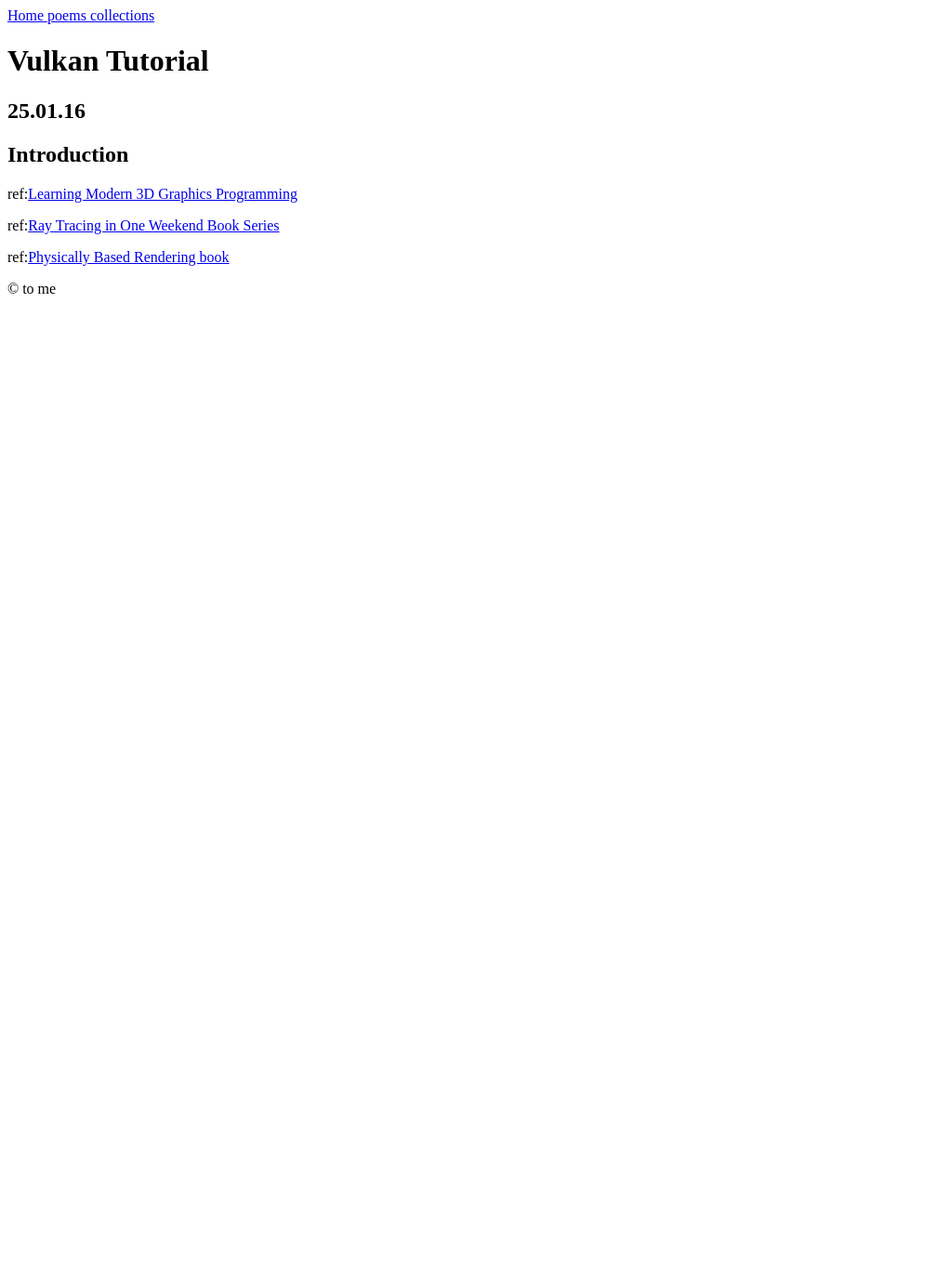
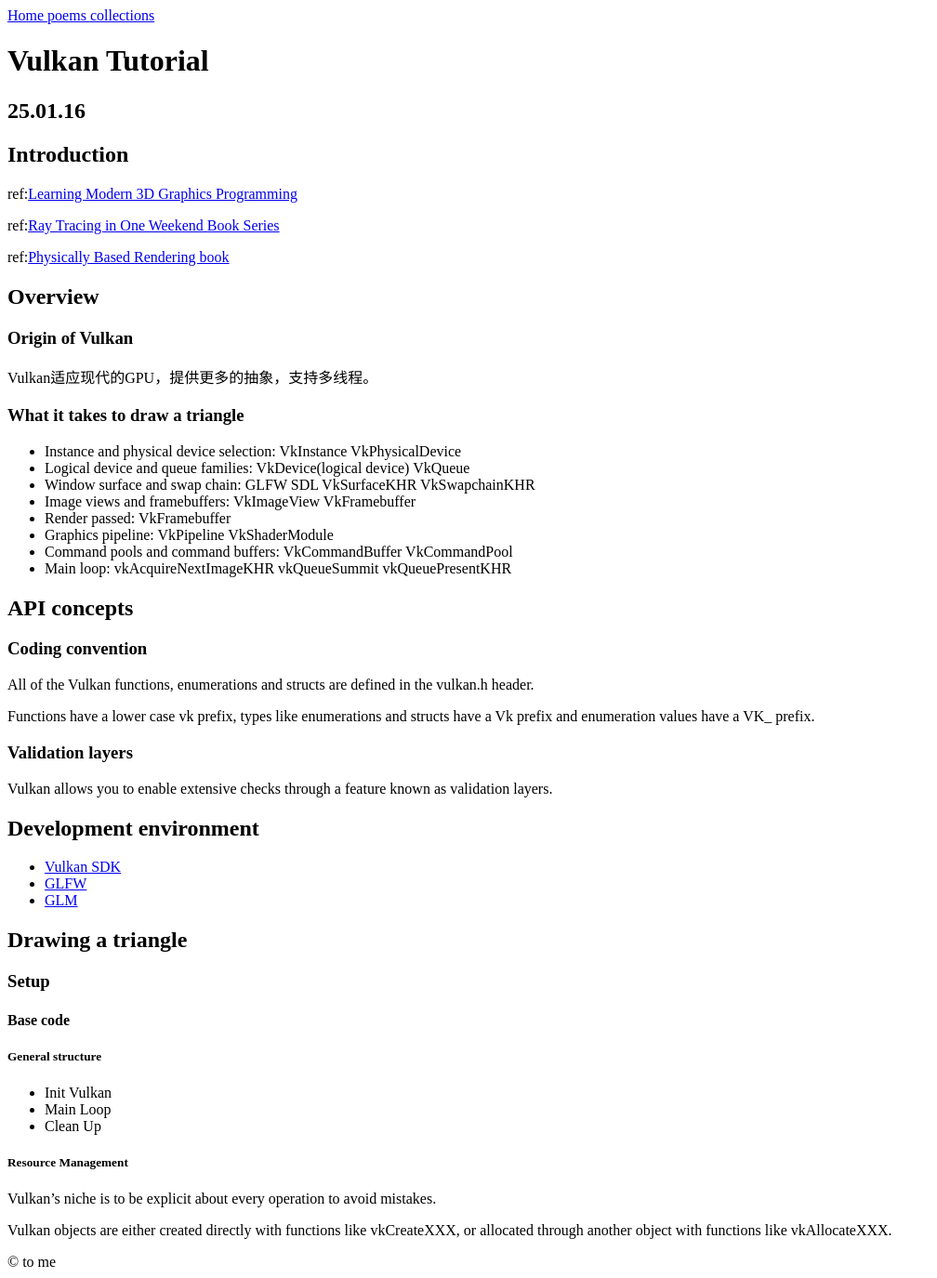
Before and after one commit to WSQS/blog, a Jekyll site: the page built from _code/computer_graphics/vulkan_tutorial.md, in a window 1280 px wide. Shown: the whole page at 93% size, without its empty margins (0-1008 px from the left). Built offline with Jekyll 4.4.1, drawn with Linux system fonts in a browser that asks for light colours; before the commit the page ends 900 px from its top, so only the background shows below that.

Commit message:
add note of vulkan

```diff
--- a/_code/computer_graphics/vulkan_tutorial.md
+++ b/_code/computer_graphics/vulkan_tutorial.md
@@ -13,3 +13,56 @@
 ref:[Ray Tracing in One Weekend Book Series](https://github.com/RayTracing/raytracing.github.io)
 
 ref:[Physically Based Rendering book](https://www.pbr-book.org)
+
+## Overview
+
+### Origin of Vulkan
+
+Vulkan适应现代的GPU，提供更多的抽象，支持多线程。
+
+### What it takes to draw a triangle
+
+- Instance and physical device selection: VkInstance VkPhysicalDevice
+- Logical device and queue families: VkDevice(logical device) VkQueue
+- Window surface and swap chain: GLFW SDL VkSurfaceKHR VkSwapchainKHR
+- Image views and framebuffers: VkImageView VkFramebuffer
+- Render passed: VkFramebuffer
+- Graphics pipeline: VkPipeline VkShaderModule
+- Command pools and command buffers: VkCommandBuffer VkCommandPool
+- Main loop: vkAcquireNextImageKHR vkQueueSummit vkQueuePresentKHR
+
+## API concepts
+
+### Coding convention
+
+All of the Vulkan functions, enumerations and structs are defined in the vulkan.h header.
+
+Functions have a lower case vk prefix, types like enumerations and structs have a Vk prefix and enumeration values have a VK_ prefix.
+
+### Validation layers
+
+Vulkan allows you to enable extensive checks through a feature known as validation layers.
+
+## Development environment
+
+- [Vulkan SDK](https://vulkan.lunarg.com/)
+- [GLFW](https://www.glfw.org/download.html)
+- [GLM](https://github.com/g-truc/glm/releases)
+
+## Drawing a triangle
+
+### Setup
+
+#### Base code
+
+##### General structure
+
+- Init Vulkan
+- Main Loop
+- Clean Up
+
+##### Resource Management
+
+Vulkan's niche is to be explicit about every operation to avoid mistakes.
+
+Vulkan objects are either created directly with functions like vkCreateXXX, or allocated through another object with functions like vkAllocateXXX.
```
